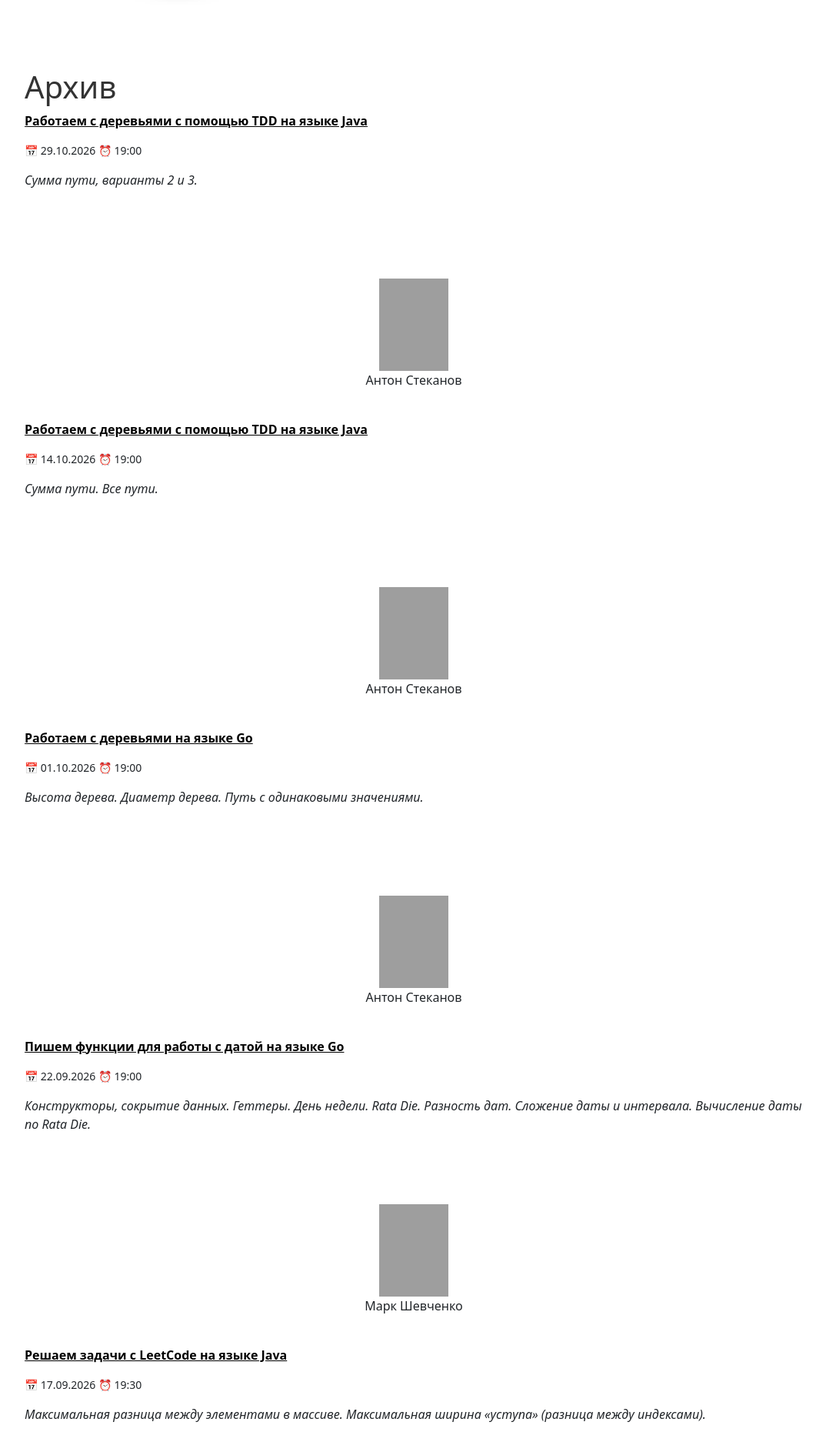
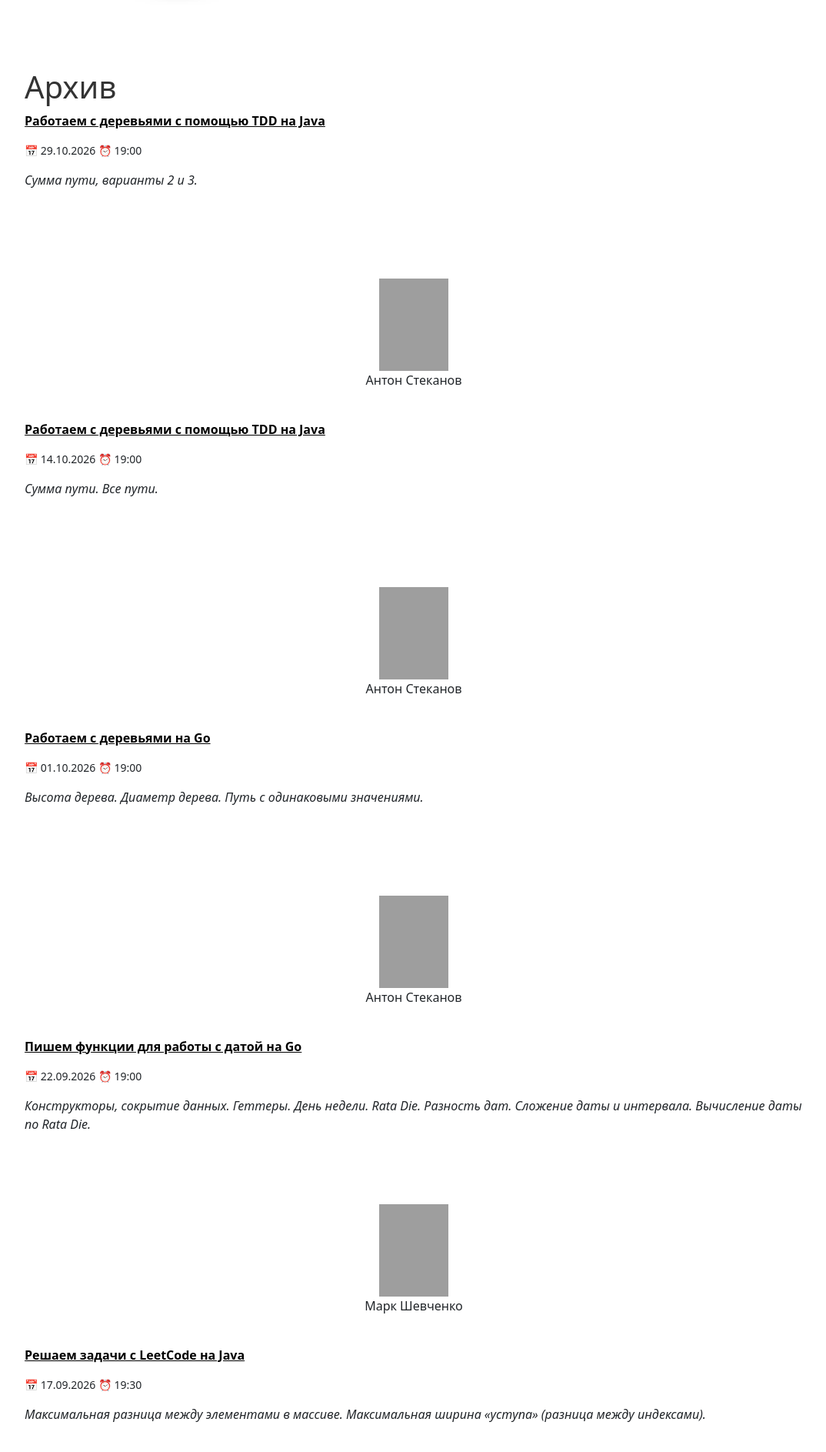
Before and after one commit to devpraktika-ru/devpraktika-ru.github.io, a Jekyll site: the page built from archive/index.md, in a window 1280 px wide, cut to the strip 453-2373 px from the top of the page. Shown: the top 1887 px of the strip at 77% size, without its empty margins (102-1176 px from the left). Built offline with Jekyll 4.4.1, drawn with Linux system fonts in a browser that asks for light colours; grey boxes are pictures that could not be loaded.

Commit message:
Поменял названия воркшопов, чтобы влезали

```diff
--- a/_posts/2026-09-17-live-coding.md
+++ b/_posts/2026-09-17-live-coding.md
@@ -1,6 +1,6 @@
 ---
 date: 2026-09-17T19:30:00+03:00
-title: Решаем задачи с LeetCode на языке Java
+title: Решаем задачи с LeetCode на Java
 price: 0
 networkly_id: 6847
 description: Максимальная разница между элементами в массиве. Максимальная ширина «уступа» (разница между индексами).
--- a/_posts/2026-09-22-live-coding.md
+++ b/_posts/2026-09-22-live-coding.md
@@ -1,6 +1,6 @@
 ---
 date: 2026-09-22T19:00:00+03:00
-title: Пишем функции для работы с датой на языке Go
+title: Пишем функции для работы с датой на Go
 price: 0
 networkly_id: 6867
 vkvideo: oid=-241467855&id=456239018&hash=4e22b2b17c25b544&hd=3
--- a/_posts/2026-10-01-live-coding.md
+++ b/_posts/2026-10-01-live-coding.md
@@ -1,6 +1,6 @@
 ---
 date: 2026-10-01T19:00:00+03:00
-title: Работаем с деревьями на языке Go
+title: Работаем с деревьями на Go
 price: 0
 networkly_id: 6887
 description: Высота дерева. Диаметр дерева. Путь с одинаковыми значениями.
--- a/_posts/2026-10-14-live-coding.md
+++ b/_posts/2026-10-14-live-coding.md
@@ -1,6 +1,6 @@
 ---
 date: 2026-10-14T19:00:00+03:00
-title: Работаем с деревьями с помощью TDD на языке Java
+title: Работаем с деревьями с помощью TDD на Java
 price: 0
 networkly_id: 6984
 description: Сумма пути. Все пути.
--- a/_posts/2026-10-29-live-coding.md
+++ b/_posts/2026-10-29-live-coding.md
@@ -1,6 +1,6 @@
 ---
 date: 2026-10-29T19:00:00+03:00
-title: Работаем с деревьями с помощью TDD на языке Java
+title: Работаем с деревьями с помощью TDD на Java
 price: 0
 networkly_id: 7066
 description: Сумма пути, варианты 2 и 3.
```
